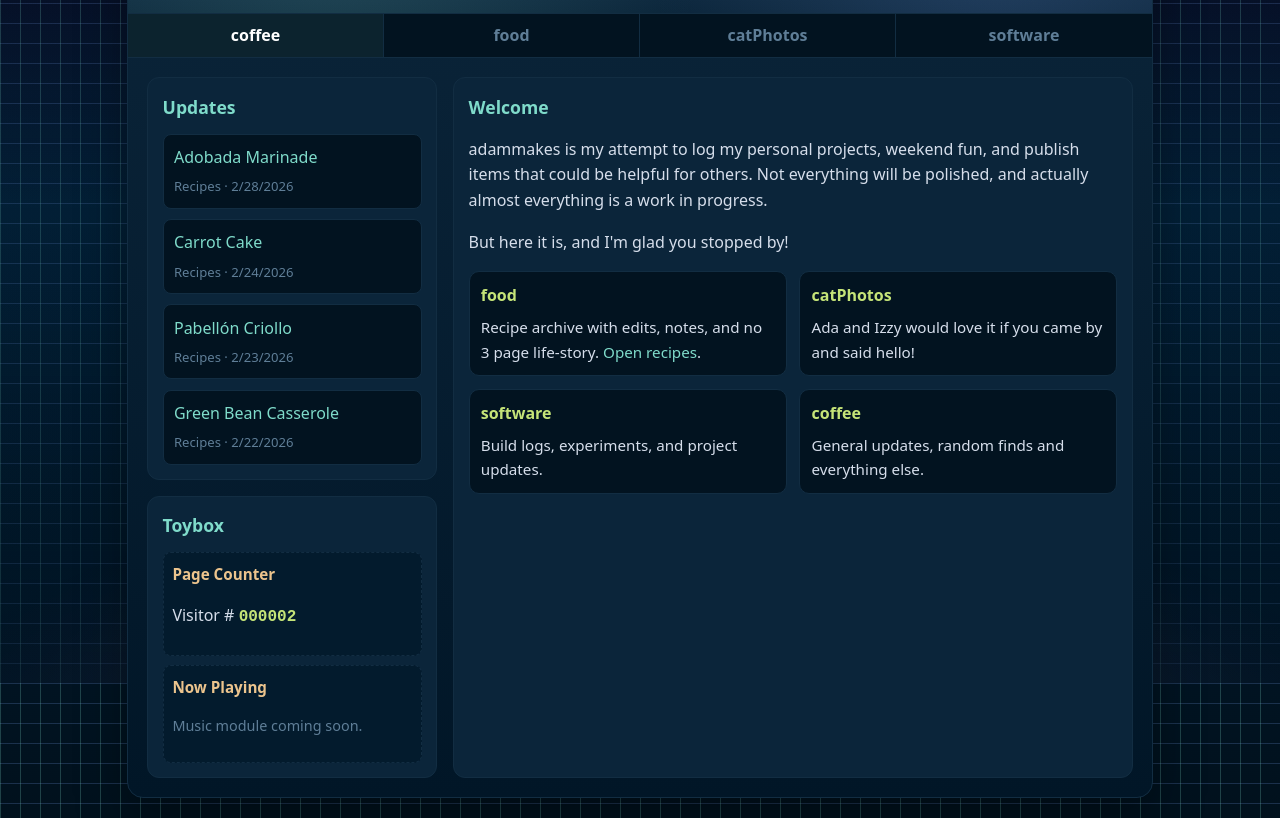
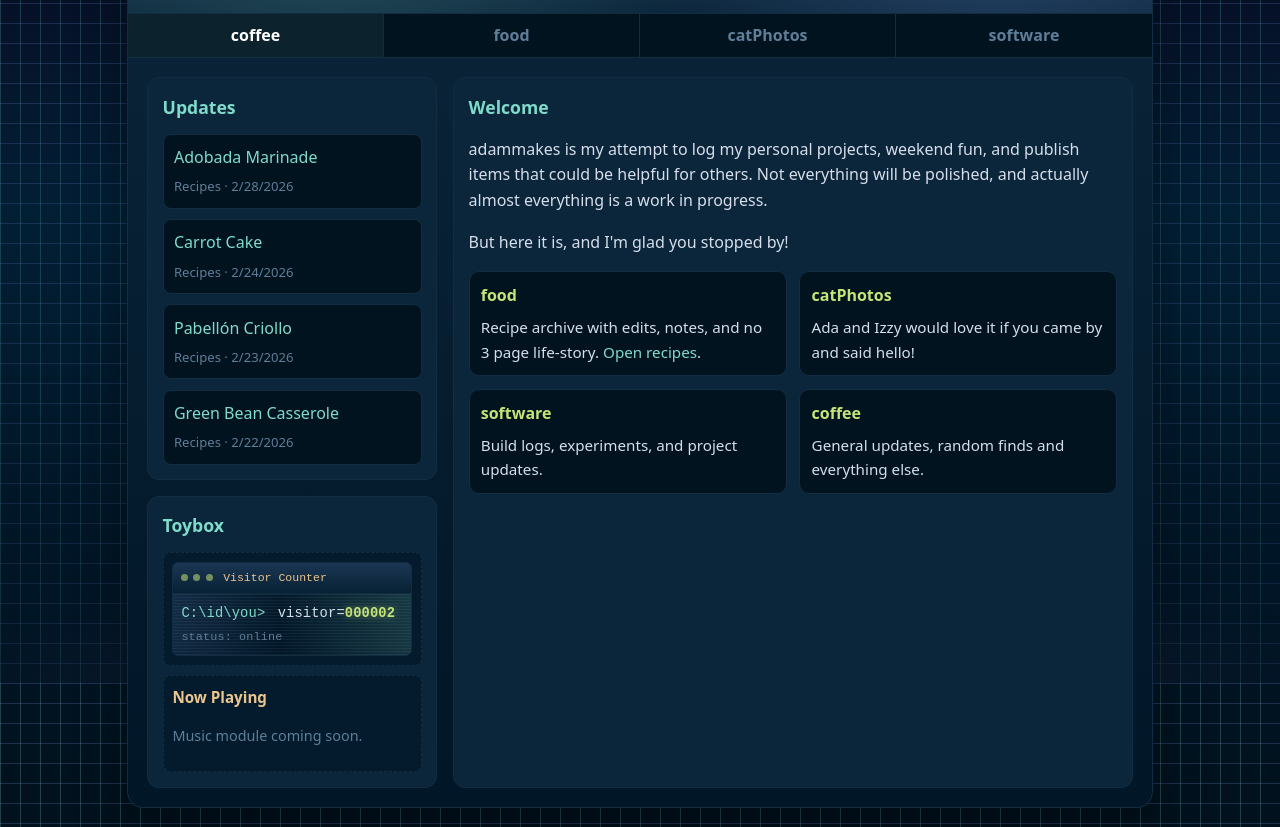
Before and after one commit to AdamWardVGP/adammakes-coffee, an Astro site: page / in a window 1280 px wide. Shown: the part 117-944 px from the top of the page. Built offline with nearby package versions, Linux system fonts and the light colour scheme; Astro itself is replaced by a stand-in of ours.

Commit message:
Page Counter

```diff
--- a/src/pages/index.astro
+++ b/src/pages/index.astro
@@ -62,10 +62,21 @@ const entityBasePath: Record<string, string> = {
             <article class="panel retro-widget-panel">
                 <h2>Toybox</h2>
                 <div class="retro-widget">
-                    <h3>Page Counter</h3>
-                    <p>
-                        Visitor # <span id="page-counter">000001</span>
-                    </p>
+                    <div class="terminal-counter" aria-live="polite">
+                        <div class="terminal-titlebar">
+                            <span class="terminal-dot"></span>
+                            <span class="terminal-dot"></span>
+                            <span class="terminal-dot"></span>
+                            <span class="terminal-title">Visitor Counter</span>
+                        </div>
+                        <div class="terminal-screen">
+                            <p class="terminal-line">
+                                <span class="prompt">C:\id\you&gt;</span>
+                                <span>visitor=</span><span id="page-counter-value">000001</span>
+                            </p>
+                            <p class="terminal-line dim">status: online</p>
+                        </div>
+                    </div>
                 </div>
                 <div class="retro-widget">
                     <h3>Now Playing</h3>
@@ -121,9 +132,9 @@ const entityBasePath: Record<string, string> = {
         const current = Number(localStorage.getItem(key) || startValue);
         const next = Number.isFinite(current) ? current + 1 : startValue;
         localStorage.setItem(key, String(next));
-        const target = document.getElementById("page-counter");
+        const target = document.getElementById("page-counter-value");
         if (target) {
-            target.textContent = String(next).padStart(6, "0");
+            target.textContent = String(next).padStart(6, "0").slice(-6);
         }
     </script>
 </BaseLayout>
--- a/src/styles/global.css
+++ b/src/styles/global.css
@@ -249,6 +249,96 @@
     font-family: "Courier New", monospace;
     color: var(--accent-green);
     font-weight: 700;
+}
+
+.terminal-counter {
+    position: relative;
+    border: 1px solid var(--border);
+    border-radius: 6px;
+    background:
+            linear-gradient(180deg, rgba(127, 219, 202, 0.04), rgba(1, 22, 39, 0.82)),
+            rgba(1, 22, 39, 0.95);
+    overflow: hidden;
+}
+
+.terminal-titlebar {
+    display: flex;
+    align-items: center;
+    gap: 0.35rem;
+    padding: 0.35rem 0.45rem;
+    border-bottom: 1px solid var(--border);
+    background: linear-gradient(180deg, rgba(130, 170, 255, 0.18), rgba(11, 41, 66, 0.4));
+}
+
+.terminal-dot {
+    width: 7px;
+    height: 7px;
+    border-radius: 50%;
+    background: rgba(197, 228, 120, 0.55);
+}
+
+.terminal-title {
+    margin-left: 0.3rem;
+    font-family: "Courier New", monospace;
+    font-size: 0.72rem;
+    color: var(--accent-yellow);
+}
+
+.terminal-screen {
+    position: relative;
+    padding: 0.55rem 0.5rem 0.5rem;
+    font-family: "Courier New", monospace;
+}
+
+.terminal-screen::before {
+    content: "";
+    position: absolute;
+    inset: 0;
+    background: repeating-linear-gradient(
+            to bottom,
+            rgba(255, 255, 255, 0.05) 0,
+            rgba(255, 255, 255, 0.05) 1px,
+            transparent 1px,
+            transparent 3px
+    );
+    pointer-events: none;
+    mix-blend-mode: screen;
+}
+
+.terminal-screen::after {
+    content: "";
+    position: absolute;
+    inset: 0;
+    background: linear-gradient(90deg, rgba(130, 170, 255, 0.12), transparent 45%, rgba(127, 219, 202, 0.16));
+    pointer-events: none;
+}
+
+.terminal-line {
+    position: relative;
+    z-index: 1;
+    margin: 0;
+    font-size: 0.86rem;
+    letter-spacing: 0.01em;
+}
+
+.terminal-line + .terminal-line {
+    margin-top: 0.2rem;
+}
+
+.terminal-line .prompt {
+    color: var(--accent-cyan);
+    margin-right: 0.25rem;
+}
+
+#page-counter-value {
+    color: var(--accent-green);
+    font-weight: 700;
+    text-shadow: 0 0 8px rgba(197, 228, 120, 0.45);
+}
+
+.terminal-line.dim {
+    color: var(--text-secondary);
+    font-size: 0.74rem;
 }
 
 .webring-links {
```
